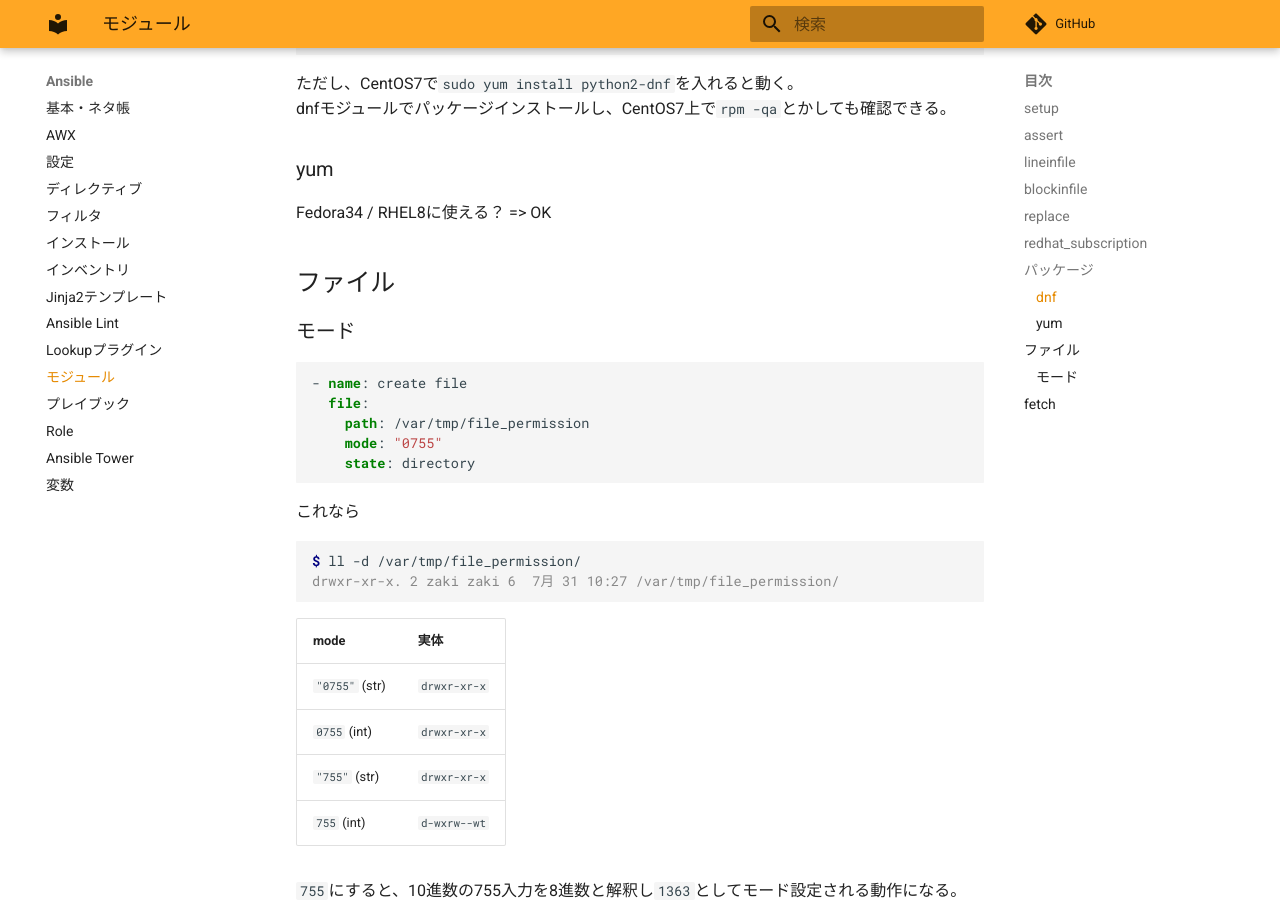
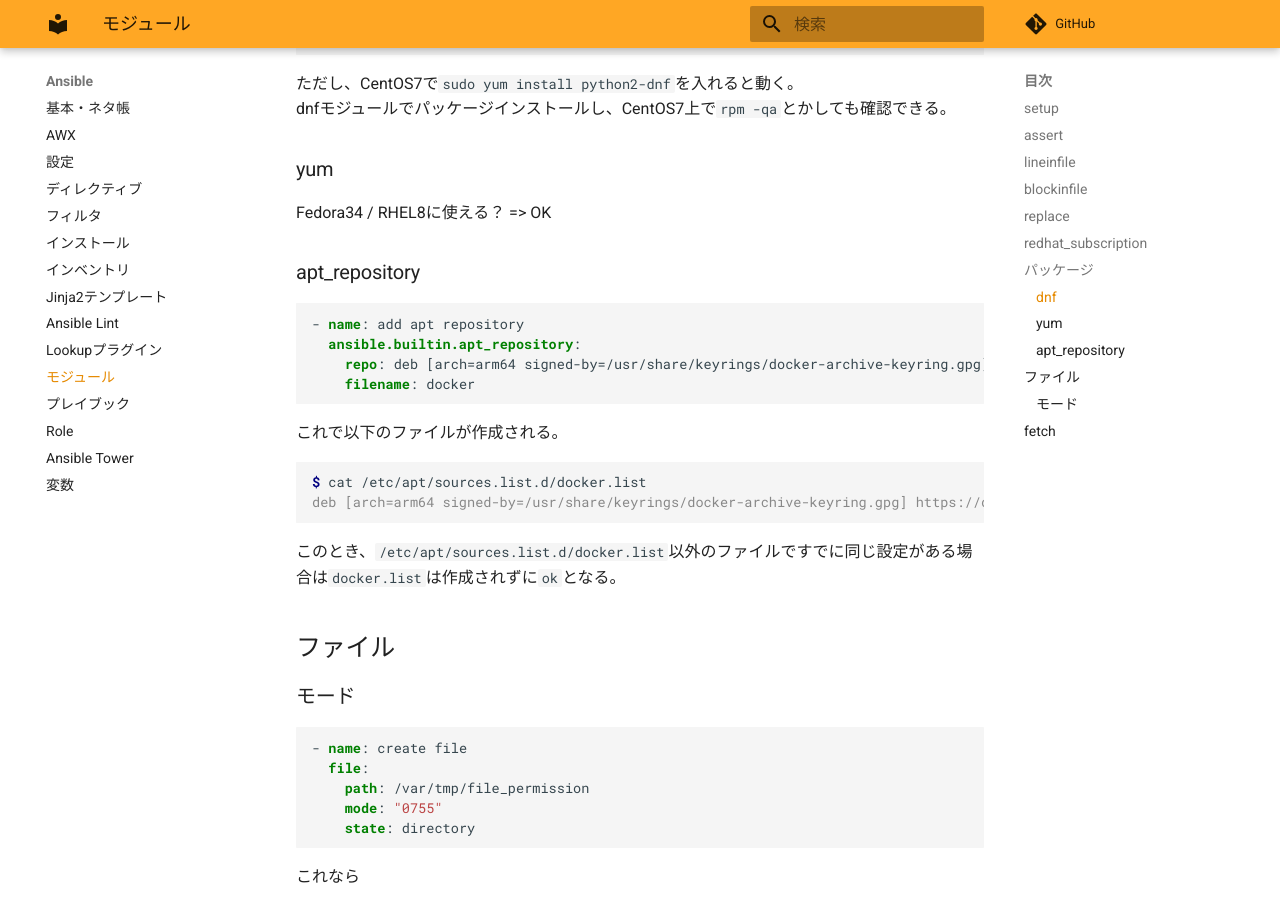
Before and after one commit to zaki-lknr/docs, an MkDocs documentation site: the page built from docs/Ansible/module.md, in a window 1280 px wide and 900 px high, scrolled down 4861 px. Built offline with MkDocs 1.6.1 and Material for MkDocs 9.7.7, drawn with Linux system fonts in a browser that asks for light colours; comment, search, counter and statistics services are not loaded.

Commit message:
add: ansible/module: apt_repository

````diff
--- a/docs/Ansible/module.md
+++ b/docs/Ansible/module.md
@@ -229,6 +229,24 @@ dnfモジュールでパッケージインストールし、CentOS7上で`rpm -q
 
 Fedora34 / RHEL8に使える？ => OK
 
+### apt_repository
+
+```yaml
+- name: add apt repository
+  ansible.builtin.apt_repository:
+    repo: deb [arch=arm64 signed-by=/usr/share/keyrings/docker-archive-keyring.gpg] https://download.docker.com/linux/ubuntu focal stable
+    filename: docker
+```
+
+これで以下のファイルが作成される。
+
+```console
+$ cat /etc/apt/sources.list.d/docker.list
+deb [arch=arm64 signed-by=/usr/share/keyrings/docker-archive-keyring.gpg] https://download.docker.com/linux/ubuntu focal stable
+```
+
+このとき、`/etc/apt/sources.list.d/docker.list`以外のファイルですでに同じ設定がある場合は`docker.list`は作成されずに`ok`となる。
+
 ## ファイル
 
 ### モード
````
